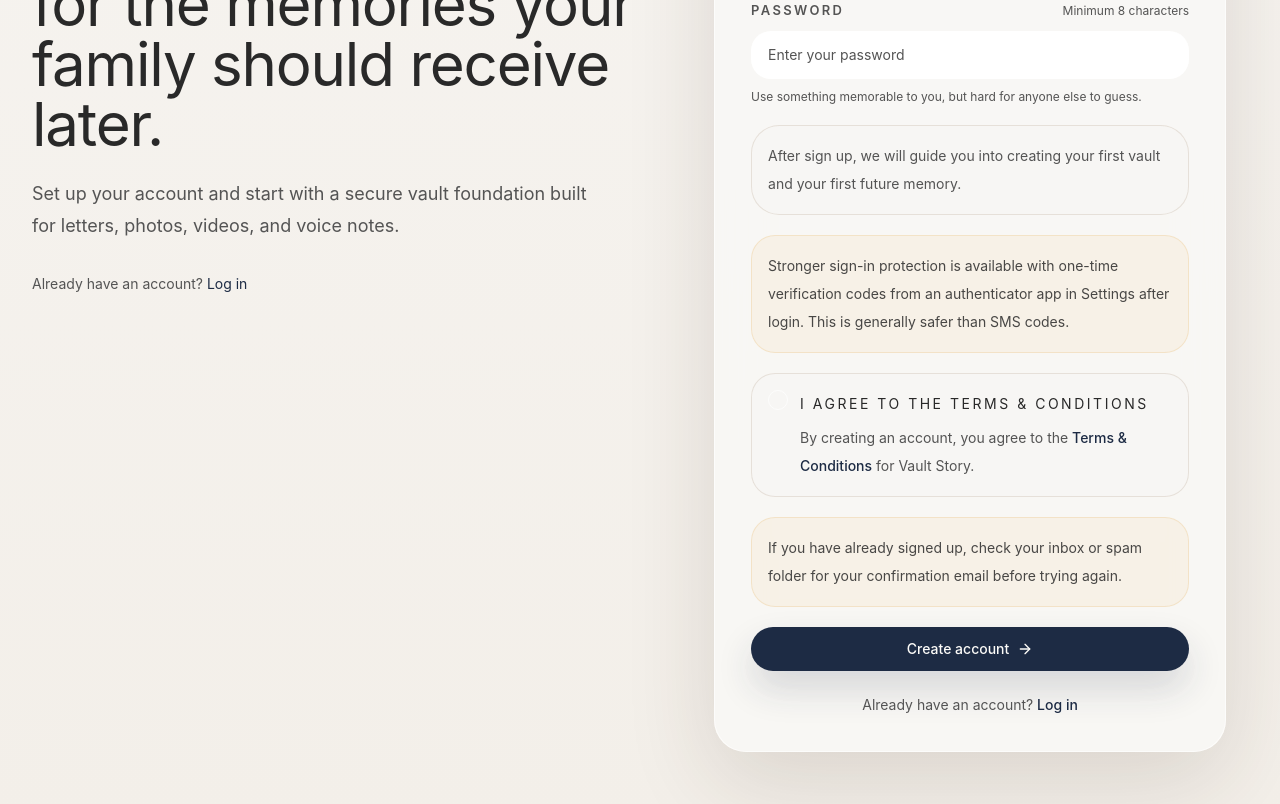
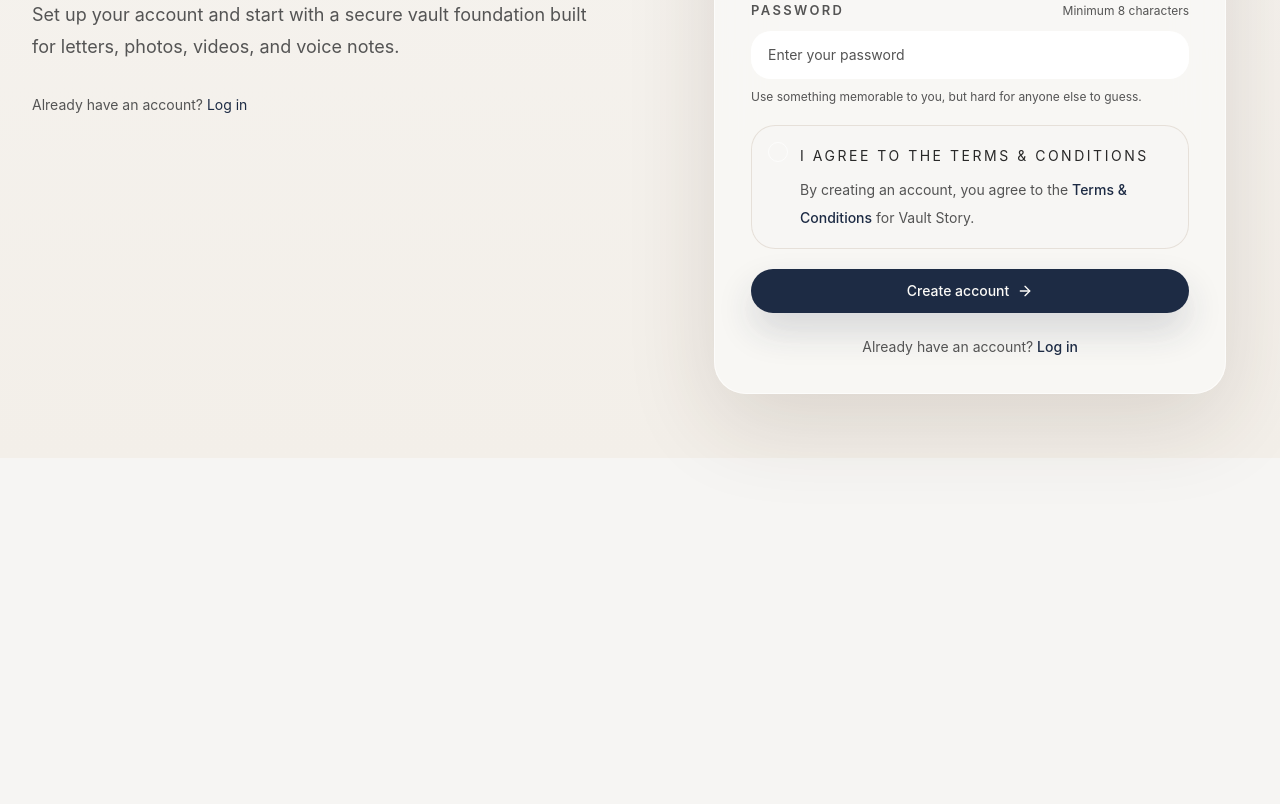
Before and after one commit to Jasonvinnicombe/vaultstory-test, a Next.js app: page /signup in a window 1280 px wide. Shown: the part 660-1464 px from the top of the page. After the commit the page ends 1118 px from the top, so only its background shows below. Built offline with nearby package versions, Linux system fonts and the light colour scheme; no server answers.

Commit message:
Simplify signup helper text

```diff
--- a/components/forms/auth-form.tsx
+++ b/components/forms/auth-form.tsx
@@ -350,15 +350,11 @@ export function AuthForm({ mode }: { mode: AuthMode }) {
             {form.formState.errors.password ? <p className="text-xs text-destructive">{String(form.formState.errors.password.message)}</p> : <p className="text-xs text-muted-foreground">Use something memorable to you, but hard for anyone else to guess.</p>}
           </div>
 
-          <div className="rounded-[28px] border border-border/70 bg-background/65 p-4 text-sm leading-7 text-muted-foreground">
-            {currentMode === "login"
-              ? "Your memories stay private. Once you are in, you will land back inside your dashboard."
-              : "After sign up, we will guide you into creating your first vault and your first future memory."}
-          </div>
-
-          <div className="rounded-[24px] border border-secondary/25 bg-secondary/10 p-4 text-sm leading-7 text-foreground/85">
-            Stronger sign-in protection is available with one-time verification codes from an authenticator app in Settings after login. This is generally safer than SMS codes.
-          </div>
+          {currentMode === "login" ? (
+            <div className="rounded-[28px] border border-border/70 bg-background/65 p-4 text-sm leading-7 text-muted-foreground">
+              Your memories stay private. Once you are in, you will land back inside your dashboard.
+            </div>
+          ) : null}
 
           {currentMode === "signup" ? (
             <>
@@ -382,9 +378,6 @@ export function AuthForm({ mode }: { mode: AuthMode }) {
                 {form.formState.errors.acceptTerms ? <p className="text-xs text-destructive">{String(form.formState.errors.acceptTerms.message)}</p> : null}
               </div>
 
-              <div className="rounded-[24px] border border-secondary/25 bg-secondary/10 p-4 text-sm leading-7 text-foreground/85">
-                If you have already signed up, check your inbox or spam folder for your confirmation email before trying again.
-              </div>
             </>
           ) : null}
 
```
